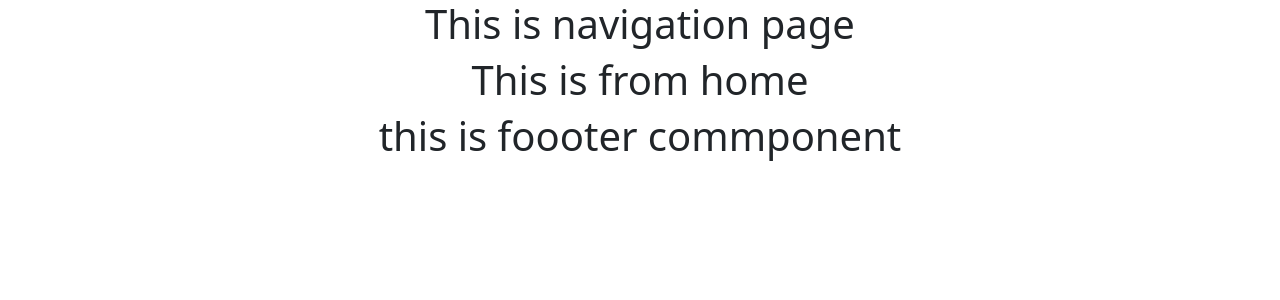
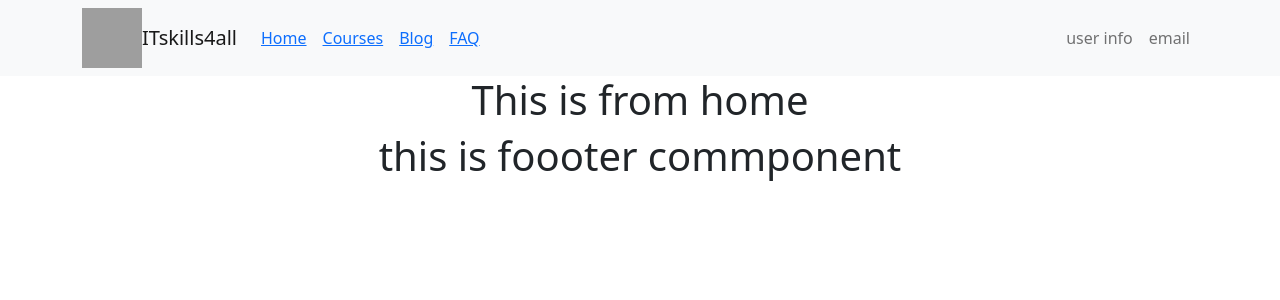
Before and after one commit to Ahmad-Shibbir/it-skill-for-all-client, a React (Create React App) app: page / in a window 1280 px wide. Shown: the top 300 px of the page. Built offline with nearby package versions, Linux system fonts and the light colour scheme; grey boxes are pictures that could not be loaded.

Commit message:
nav bar added

```diff
--- /dev/null
+++ b/src/Pages/Shared/Header/Header.css
@@ -0,0 +1,4 @@
+#logo-size{
+    height: 5px;
+    width: 5px;
+}
--- a/src/Pages/Shared/Header/Header.js
+++ b/src/Pages/Shared/Header/Header.js
@@ -1,10 +1,40 @@
+import Container from 'react-bootstrap/Container';
+import Nav from 'react-bootstrap/Nav';
+import Navbar from 'react-bootstrap/Navbar';
+import { Link } from 'react-router-dom';
+import logo from '../../../assets/logo.ico'
 
 
 const Navigation = () => {
     return (
         <div>
-            <h1>This is navigation page</h1>
+            <Navbar collapseOnSelect expand="lg" bg="light" variant="light">
+                <Container>
+                    <img src={logo} alt="" width="60" height="60" />
+                    <Navbar.Brand href="#home">  ITskills4all</Navbar.Brand>
+                    <Navbar.Toggle aria-controls="responsive-navbar-nav" />
+                    <Navbar.Collapse id="responsive-navbar-nav">
+                        <Nav className="me-auto">
+                            <Nav.Link ><Link to='/home'>Home</Link></Nav.Link>
+                            <Nav.Link ><Link to='/courses-container'>Courses</Link></Nav.Link>
+                            <Nav.Link ><Link to='/blog'>Blog</Link></Nav.Link>
+                            <Nav.Link ><Link to='/faq'>FAQ</Link></Nav.Link>
+                            {/* <Nav.Link href="#pricing">Pricing</Nav.Link> */}
+
+                        </Nav>
+                        <Nav>
+                            <Nav.Link href="#deets">user info</Nav.Link>
+                            <Nav.Link eventKey={2} href="#memes">
+                                email
+                            </Nav.Link>
+                        </Nav>
+                    </Navbar.Collapse>
+                </Container>
+            </Navbar>
+
+
         </div>
+
     );
 };
 
```
Also changed, not shown: 1 other file (tests, documents, lock files or other folders).
